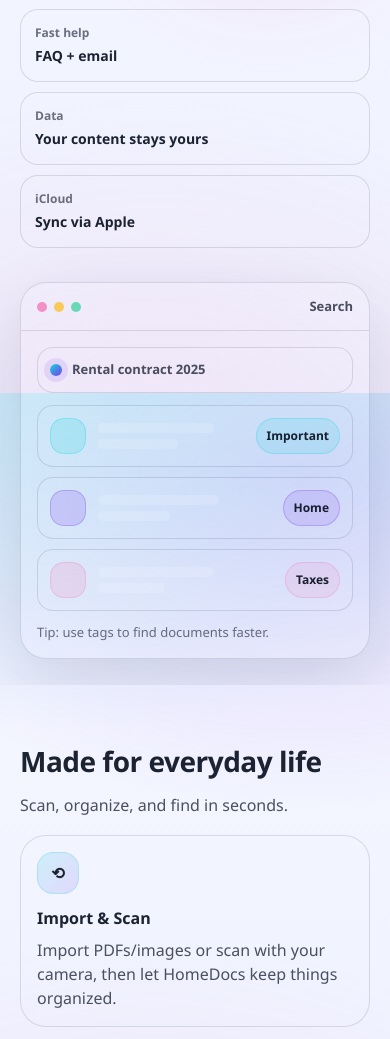
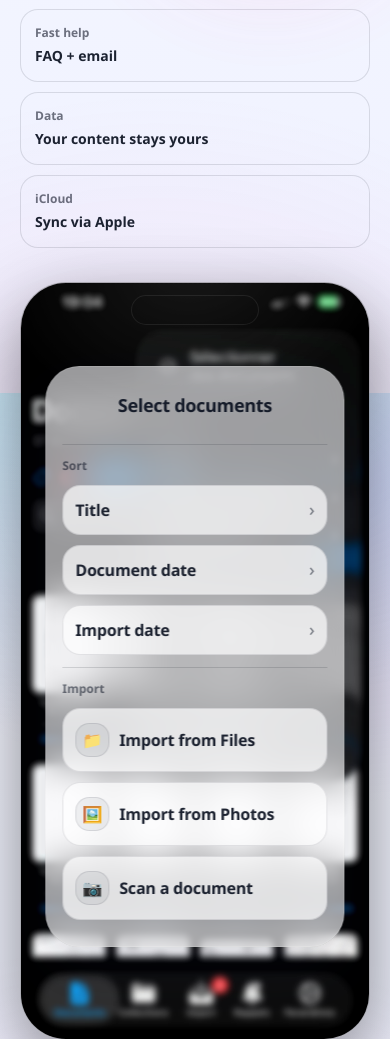
Before and after one commit to orame/HomeDocs-Support, a plain HTML site: page index.html in a window 390 px wide. Shown: the part 451-1490 px from the top of the page. Drawn offline with Linux system fonts and the light colour scheme.

Commit message:
Replace hero mock with iPhone-style preview

```diff
--- a/app.js
+++ b/app.js
@@ -22,6 +22,16 @@
       "hero.meta.v2": "Votre contenu reste le vôtre",
       "hero.meta.k3": "iCloud",
       "hero.meta.v3": "Synchronisation via Apple",
+
+      "phone.title": "Sélectionner des documents",
+      "phone.section.sort": "Tri",
+      "phone.sort.title": "Titre",
+      "phone.sort.docDate": "Date du document",
+      "phone.sort.importDate": "Date d'import",
+      "phone.section.import": "Importer",
+      "phone.import.files": "Importer depuis Fichiers",
+      "phone.import.photos": "Importer depuis photos",
+      "phone.import.scan": "Scanner un document",
 
       "mock.title": "Recherche",
       "mock.search": "Contrat location 2025",
@@ -155,6 +165,16 @@
       "hero.meta.v2": "Your content stays yours",
       "hero.meta.k3": "iCloud",
       "hero.meta.v3": "Sync via Apple",
+
+      "phone.title": "Select documents",
+      "phone.section.sort": "Sort",
+      "phone.sort.title": "Title",
+      "phone.sort.docDate": "Document date",
+      "phone.sort.importDate": "Import date",
+      "phone.section.import": "Import",
+      "phone.import.files": "Import from Files",
+      "phone.import.photos": "Import from Photos",
+      "phone.import.scan": "Scan a document",
 
       "mock.title": "Search",
       "mock.search": "Rental contract 2025",
--- a/index.html
+++ b/index.html
@@ -95,50 +95,50 @@
             </div>
           </div>
 
-          <div class="hero__card" aria-label="Aperçu visuel">
-            <div class="card">
-              <div class="card__header">
-                <div class="dots" aria-hidden="true">
-                  <span></span><span></span><span></span>
-                </div>
-                <div class="card__title" data-i18n="mock.title">Recherche</div>
-              </div>
-              <div class="card__body">
-                <div class="mock-search" role="img" aria-label="Mock de recherche">
-                  <div class="mock-search__bar">
-                    <span class="spark" aria-hidden="true"></span>
-                    <span class="mock-search__text" data-i18n="mock.search">Contrat location 2025</span>
+          <div class="hero__card" aria-label="Aperçu HomeDocs sur iPhone">
+            <div class="phone" aria-hidden="true">
+              <div class="phone__device">
+                <img class="phone__bg" src="./assets/iphone-bg.png" alt="" />
+
+                <div class="phone__notch"></div>
+
+                <div class="ios-sheet">
+                  <div class="ios-sheet__title" data-i18n="phone.title">Sélectionner des documents</div>
+
+                  <div class="ios-sheet__section">
+                    <div class="ios-sheet__label" data-i18n="phone.section.sort">Tri</div>
+                    <div class="ios-sheet__row">
+                      <span class="ios-sheet__text" data-i18n="phone.sort.title">Titre</span>
+                      <span class="ios-sheet__chev">›</span>
+                    </div>
+                    <div class="ios-sheet__row">
+                      <span class="ios-sheet__text" data-i18n="phone.sort.docDate">Date du document</span>
+                      <span class="ios-sheet__chev">›</span>
+                    </div>
+                    <div class="ios-sheet__row">
+                      <span class="ios-sheet__text" data-i18n="phone.sort.importDate">Date d'import</span>
+                      <span class="ios-sheet__chev">›</span>
+                    </div>
                   </div>
-                  <div class="mock-list">
-                    <div class="mock-row">
-                      <div class="mock-icon" aria-hidden="true"></div>
-                      <div class="mock-lines">
-                        <div class="mock-line w80"></div>
-                        <div class="mock-line w55"></div>
-                      </div>
-                      <div class="mock-tag" data-i18n="mock.tag1">Important</div>
+
+                  <div class="ios-sheet__section">
+                    <div class="ios-sheet__label" data-i18n="phone.section.import">Importer</div>
+                    <div class="ios-sheet__row ios-sheet__row--big">
+                      <span class="ios-sheet__icon">📁</span>
+                      <span class="ios-sheet__text" data-i18n="phone.import.files">Importer depuis Fichiers</span>
                     </div>
-                    <div class="mock-row">
-                      <div class="mock-icon alt" aria-hidden="true"></div>
-                      <div class="mock-lines">
-                        <div class="mock-line w70"></div>
-                        <div class="mock-line w42"></div>
-                      </div>
-                      <div class="mock-tag alt" data-i18n="mock.tag2">Maison</div>
+                    <div class="ios-sheet__row ios-sheet__row--big">
+                      <span class="ios-sheet__icon">🖼️</span>
+                      <span class="ios-sheet__text" data-i18n="phone.import.photos">Importer depuis photos</span>
                     </div>
-                    <div class="mock-row">
-                      <div class="mock-icon alt2" aria-hidden="true"></div>
-                      <div class="mock-lines">
-                        <div class="mock-line w66"></div>
-                        <div class="mock-line w38"></div>
-                      </div>
-                      <div class="mock-tag alt2" data-i18n="mock.tag3">Fiscalité</div>
+                    <div class="ios-sheet__row ios-sheet__row--big">
+                      <span class="ios-sheet__icon">📷</span>
+                      <span class="ios-sheet__text" data-i18n="phone.import.scan">Scanner un document</span>
                     </div>
                   </div>
                 </div>
-                <p class="card__note" data-i18n="mock.note">
-                  Astuce : utilisez des tags pour retrouver plus vite vos documents.
-                </p>
+
+                <div class="phone__glare"></div>
               </div>
             </div>
           </div>
--- a/styles.css
+++ b/styles.css
@@ -261,6 +261,164 @@ a:hover { text-decoration: none; }
 .meta__v { font-size: 14px; margin-top: 4px; font-weight: 650; }
 
 .hero__card { margin-top: 8px; }
+.phone {
+  width: min(420px, 100%);
+  margin: 0 auto;
+}
+.phone__device {
+  position: relative;
+  width: 100%;
+  aspect-ratio: 9 / 19.5;
+  border-radius: 46px;
+  overflow: hidden;
+  background: rgba(0, 0, 0, 0.35);
+  border: 1px solid rgba(255, 255, 255, 0.14);
+  box-shadow:
+    0 24px 70px rgba(0, 0, 0, 0.45),
+    inset 0 0 0 1px rgba(255, 255, 255, 0.08);
+}
+.phone__device::before {
+  content: "";
+  position: absolute;
+  inset: 10px;
+  border-radius: 38px;
+  box-shadow: inset 0 0 0 1px rgba(255, 255, 255, 0.10);
+  pointer-events: none;
+}
+.phone__bg {
+  position: absolute;
+  inset: 0;
+  width: 100%;
+  height: 100%;
+  object-fit: cover;
+  filter: saturate(1.06) contrast(1.05);
+  transform: scale(1.02);
+}
+.phone__notch {
+  position: absolute;
+  top: 12px;
+  left: 50%;
+  transform: translateX(-50%);
+  width: 128px;
+  height: 30px;
+  border-radius: 999px;
+  background: rgba(0, 0, 0, 0.56);
+  border: 1px solid rgba(255, 255, 255, 0.08);
+  box-shadow: 0 10px 20px rgba(0, 0, 0, 0.28);
+}
+.phone__glare {
+  position: absolute;
+  inset: -30% -30% auto -30%;
+  height: 55%;
+  background: radial-gradient(closest-side, rgba(255,255,255,0.14), transparent 70%);
+  transform: rotate(-12deg);
+  pointer-events: none;
+  mix-blend-mode: screen;
+  opacity: 0.65;
+}
+
+.ios-sheet {
+  position: absolute;
+  left: 50%;
+  top: 11%;
+  transform: translateX(-50%);
+  width: 86%;
+  border-radius: 34px;
+  padding: 18px 16px 16px;
+  background: rgba(28, 28, 30, 0.58);
+  border: 1px solid rgba(255, 255, 255, 0.12);
+  box-shadow: 0 26px 60px rgba(0, 0, 0, 0.52);
+  backdrop-filter: blur(18px);
+  -webkit-backdrop-filter: blur(18px);
+}
+@media (prefers-color-scheme: light) {
+  .ios-sheet {
+    background: rgba(246, 246, 248, 0.62);
+    box-shadow: 0 26px 60px rgba(20, 28, 60, 0.18);
+  }
+}
+.ios-sheet__title {
+  font-weight: 850;
+  letter-spacing: -0.3px;
+  font-size: 18px;
+  text-align: center;
+  padding: 8px 0 12px;
+  color: rgba(255, 255, 255, 0.92);
+}
+@media (prefers-color-scheme: light) {
+  .ios-sheet__title { color: rgba(10, 16, 32, 0.92); }
+}
+.ios-sheet__section {
+  margin-top: 12px;
+  padding-top: 12px;
+  border-top: 1px solid rgba(255, 255, 255, 0.14);
+}
+@media (prefers-color-scheme: light) {
+  .ios-sheet__section { border-top-color: rgba(10, 16, 32, 0.14); }
+}
+.ios-sheet__label {
+  color: rgba(255, 255, 255, 0.55);
+  font-weight: 700;
+  font-size: 12px;
+  margin: 0 0 10px;
+}
+@media (prefers-color-scheme: light) {
+  .ios-sheet__label { color: rgba(10, 16, 32, 0.55); }
+}
+.ios-sheet__row {
+  display: flex;
+  align-items: center;
+  justify-content: space-between;
+  gap: 10px;
+  padding: 12px 12px;
+  border-radius: 18px;
+  background: rgba(255, 255, 255, 0.06);
+  border: 1px solid rgba(255, 255, 255, 0.10);
+  margin-bottom: 10px;
+}
+@media (prefers-color-scheme: light) {
+  .ios-sheet__row {
+    background: rgba(255, 255, 255, 0.70);
+    border-color: rgba(10, 16, 32, 0.10);
+  }
+}
+.ios-sheet__row--big {
+  padding: 14px 12px;
+  justify-content: flex-start;
+}
+.ios-sheet__icon {
+  width: 34px;
+  height: 34px;
+  display: grid;
+  place-items: center;
+  border-radius: 14px;
+  background: rgba(255, 255, 255, 0.08);
+  border: 1px solid rgba(255, 255, 255, 0.10);
+  flex: 0 0 auto;
+}
+@media (prefers-color-scheme: light) {
+  .ios-sheet__icon {
+    background: rgba(10, 16, 32, 0.06);
+    border-color: rgba(10, 16, 32, 0.10);
+  }
+}
+.ios-sheet__text {
+  font-weight: 750;
+  letter-spacing: -0.2px;
+  color: rgba(255, 255, 255, 0.92);
+}
+@media (prefers-color-scheme: light) {
+  .ios-sheet__text { color: rgba(10, 16, 32, 0.92); }
+}
+.ios-sheet__chev {
+  color: rgba(255, 255, 255, 0.62);
+  font-size: 18px;
+  line-height: 1;
+}
+@media (prefers-color-scheme: light) {
+  .ios-sheet__chev { color: rgba(10, 16, 32, 0.55); }
+}
+
 .card {
   border-radius: var(--radius2);
   border: 1px solid var(--stroke);
```
Also changed, not shown: assets/iphone-bg.png (added).
